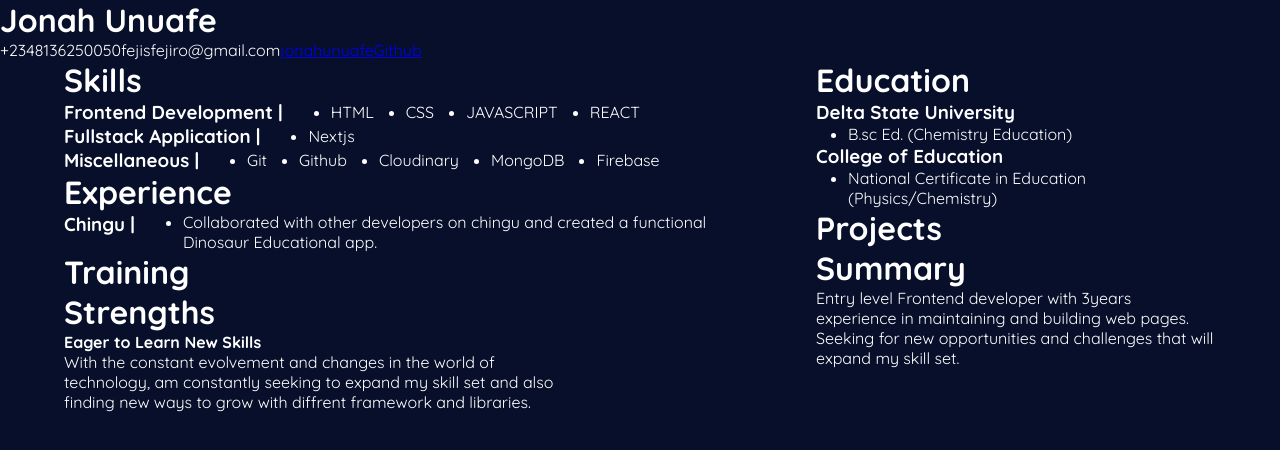
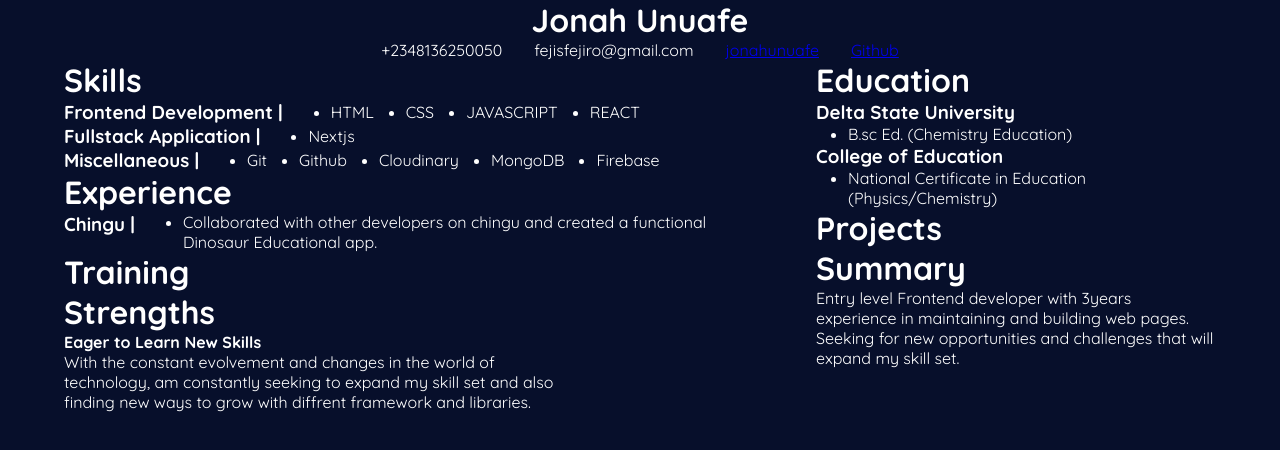
Before and after one commit to jonahunuafe/portfolio-react, a React (Vite) app: page /resume in a window 1280 px wide. Shown: the top 450 px of the page. Built offline with nearby package versions, Linux system fonts and the light colour scheme.

Commit message:
starting to style header

```diff
--- a/src/components/Resume/Resume.jsx
+++ b/src/components/Resume/Resume.jsx
@@ -10,6 +10,7 @@ function MyResume() {
             <div className={classes.contactInfo}>
                 <span>+2348136250050</span>
                 <span>fejisfejiro@gmail.com</span>
+                <div className={classes.headerSpan}>
                     <span>
                         <Link to="https://www.linkedin.com/in/jonahunuafe">
                             jonahunuafe
@@ -18,6 +19,7 @@ function MyResume() {
                     <span>
                         <Link to="https://github.com/jonahunuafe">Github</Link>
                     </span>
+                </div>
             </div>
         </header>
         <div className={classes.resume}>
--- a/src/components/Resume/Resume.module.css
+++ b/src/components/Resume/Resume.module.css
@@ -1,3 +1,21 @@
+.header {
+    width: 90%;
+    margin: auto;
+    display: flex;
+    flex-direction: column;
+    align-items: center;
+    text-align: center;
+}
+
+.contactInfo {
+    display: grid;
+}
+
+.headerSpan {
+    display: flex;
+    gap: 2rem;
+}
+
 .resume {
     display: flex;
     flex-direction: column;
@@ -25,6 +43,11 @@
 }
 
 @media(min-width: 768px) {
+    .contactInfo {
+        display: flex;
+        gap: 2rem;
+    }
+
     .resume {
         flex-direction: row;
         justify-content: space-between;
```
Lines whose indentation alone changed are shown as unchanged.
